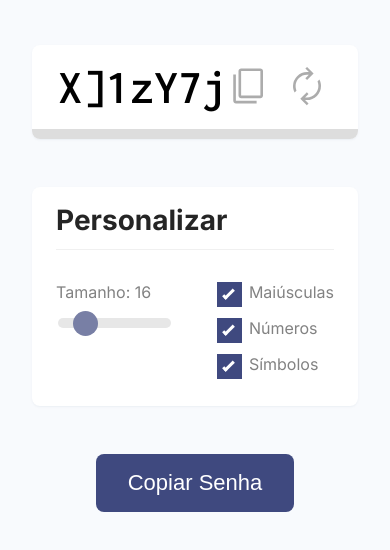
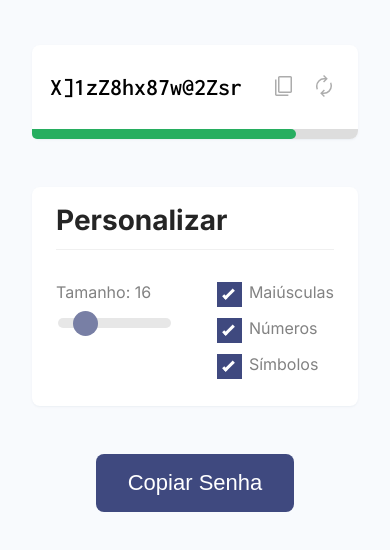
Before and after one commit to arthurarw/password-generator, a plain HTML site: page index.html in a window 390 px wide. Shown: the part 140-690 px from the top of the page. Drawn offline with Linux system fonts and the light colour scheme.

Commit message:
feat: calculate quality password; feat: responsive;

```diff
--- a/assets/css/style.css
+++ b/assets/css/style.css
@@ -56,6 +56,18 @@ main {
     -moz-user-select: none;
     -ms-user-select: none;
     user-select: none;
+}
+
+.password .text input.font-sm {
+    font-size: 2rem;
+}
+
+.password .text input.font-xs {
+    font-size: 1.5rem;
+}
+
+.password .text input.font-xxs {
+    font-size: 1rem;
 }
 
 .password .actions button {
@@ -227,3 +239,29 @@ main {
 .submit button:hover {
     background-color: #7895B2;
 }
+
+@media only screen and (max-width: 480px) {
+    .password {
+        padding: 1rem;
+    }
+
+    .password .text input {
+        font-size: 1.5rem;
+    }
+
+    .password .text input.font-sm {
+        font-size: 1.2rem;
+    }
+
+    .password .text input.font-xs {
+        font-size: 1rem;
+    }
+
+    .password .text input.font-xxs {
+        font-size: 1rem;
+    }
+
+    .password .actions img {
+        width: 24px;
+    }
+}
--- a/index.html
+++ b/index.html
@@ -31,15 +31,15 @@
             </div>
             <div class="actions">
                 <button id="copyPassword">
-                    <img src="assets/img/copy.svg" alt="Copiar senha" width="42">
+                    <img src="assets/img/copy.svg" alt="Copiar senha" width="42" title="Copiar senha">
                 </button>
                 <button id="renewPassword">
-                    <img src="assets/img/renew.svg" alt="Gerar nova senha" width="42">
+                    <img src="assets/img/renew.svg" alt="Gerar nova senha" width="42" title="Gerar nova senha">
                 </button>
             </div>
         </div>
         <div class="security-indicator">
-            <div id="security-indicator-bar" class="bar" style="width: 90%"></div>
+            <div id="security-indicator-bar" class="bar"></div>
         </div>
     </section>
 
@@ -78,10 +78,28 @@
 <script>
     let passwordLength = 16;
     const inputEl = document.querySelector("#password");
+    const upperCaseCheckEl = document.querySelector("#uppercase-check");
+    const numberCheckEl = document.querySelector("#number-check");
+    const symbolCheckEl = document.querySelector("#symbol-check");
+    const indicatorBarEl = document.querySelector("#security-indicator-bar");
 
     function generatePassword() {
-        const chars =
-            "abcdefghjkmnpqrstuvwxyzABCDEFGHJKLMNPQRSTUVWXYZ123456789?!@&*()[]";
+        let chars = "abcdefghjkmnpqrstuvwxyz";
+        const upperCaseChars = chars.toUpperCase();
+        const numberChars = "123456789";
+        const symbolChars = "?!@&*()[]";
+
+        if (upperCaseCheckEl.checked) {
+            chars += upperCaseChars;
+        }
+
+        if (numberCheckEl.checked) {
+            chars += numberChars;
+        }
+
+        if (symbolCheckEl.checked) {
+            chars += symbolChars;
+        }
 
         let password = "";
         for (let i = 0; i < passwordLength; i++) {
@@ -90,6 +108,51 @@
         }
 
         inputEl.value = password;
+        calculateQuality();
+        calculateFontSize();
+    }
+
+    function calculateQuality() {
+        const weightLength = (passwordLength / 64) * 25;
+        const weightUppercase = upperCaseCheckEl.checked ? 15 : 0;
+        const weightNumber = numberCheckEl.checked ? 25 : 0;
+        const weightSymbol = symbolCheckEl.checked ? 35 : 0;
+
+        let percent = Math.round(weightLength + weightUppercase + weightNumber + weightSymbol);
+
+        if (percent > 69) {
+            indicatorBarEl.classList.remove("critical", "warning");
+            indicatorBarEl.classList.add("safe");
+        } else if (percent > 40) {
+            indicatorBarEl.classList.remove("critical", "safe");
+            indicatorBarEl.classList.add("warning");
+        } else {
+            indicatorBarEl.classList.remove("safe", "warning");
+            indicatorBarEl.classList.add("critical");
+        }
+
+        if (percent >= 100) {
+            indicatorBarEl.classList.add("completed");
+        } else {
+            indicatorBarEl.classList.remove("completed");
+        }
+
+        indicatorBarEl.style.width = `${percent}%`;
+    }
+
+    function calculateFontSize() {
+        if (passwordLength > 45) {
+            inputEl.classList.remove("font-xs", "font-sm");
+            inputEl.classList.add("font-xxs");
+        } else if (passwordLength > 32) {
+            inputEl.classList.remove("font-xxs", "font-sm");
+            inputEl.classList.add("font-xs");
+        } else if (passwordLength > 22) {
+            inputEl.classList.remove("font-xxs", "font-xs");
+            inputEl.classList.add("font-sm");
+        } else {
+            inputEl.classList.remove("font-xxs", "font-xs", "font-sm");
+        }
     }
 
     function copyPassword() {
@@ -100,11 +163,17 @@
     const passwordLengthEl = document.querySelector("#password-length");
     passwordLengthEl.addEventListener("input", function () {
         passwordLength = passwordLengthEl.value;
+        document.querySelector("#password-length-text").innerText = passwordLength;
         generatePassword();
     });
 
+    upperCaseCheckEl.addEventListener("click", generatePassword);
+    numberCheckEl.addEventListener("click", generatePassword);
+    symbolCheckEl.addEventListener("click", generatePassword);
+
     document.querySelector("#copyPassword").addEventListener("click", copyPassword);
     document.querySelector("#copyPassword2").addEventListener("click", copyPassword);
+    document.querySelector("#renewPassword").addEventListener("click", generatePassword);
 
     generatePassword();
 </script>
```
